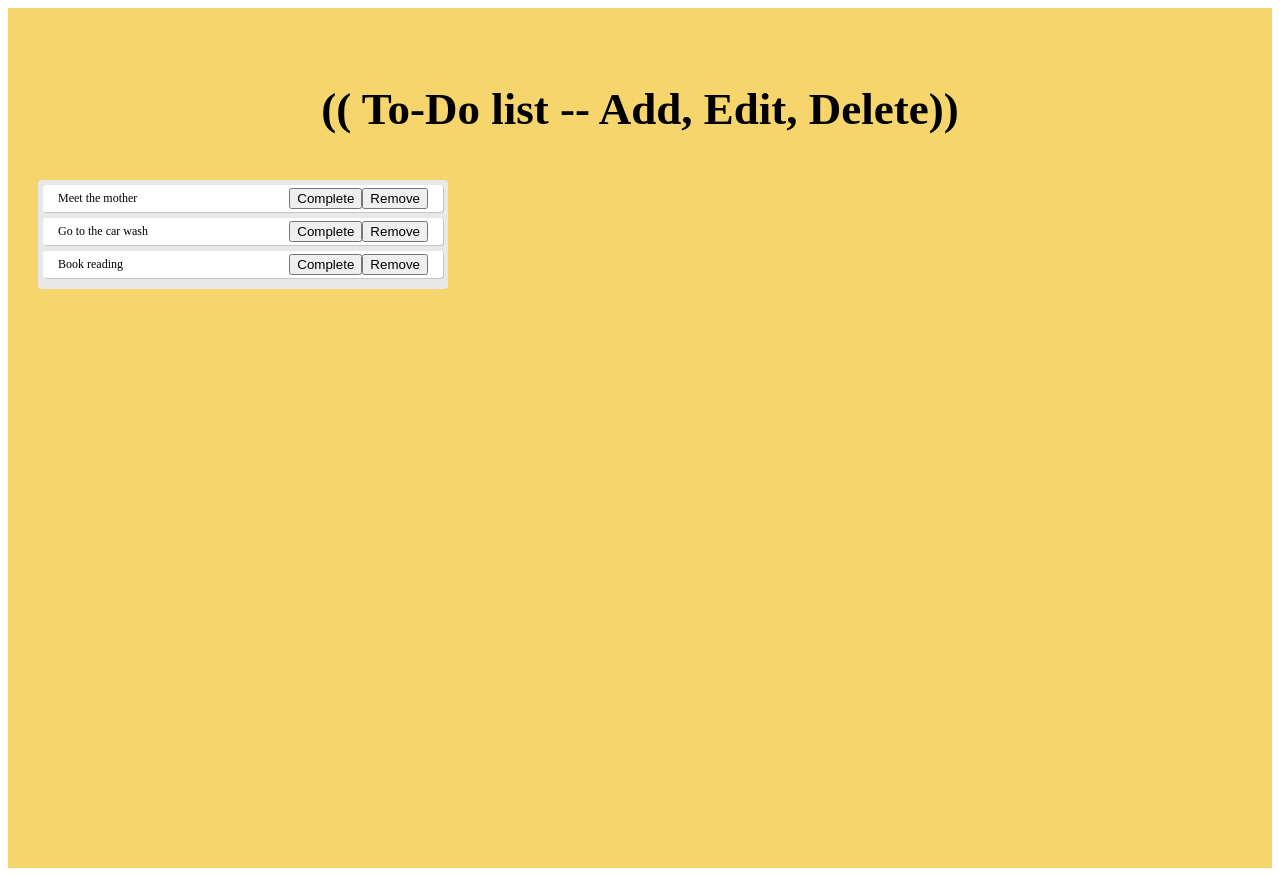
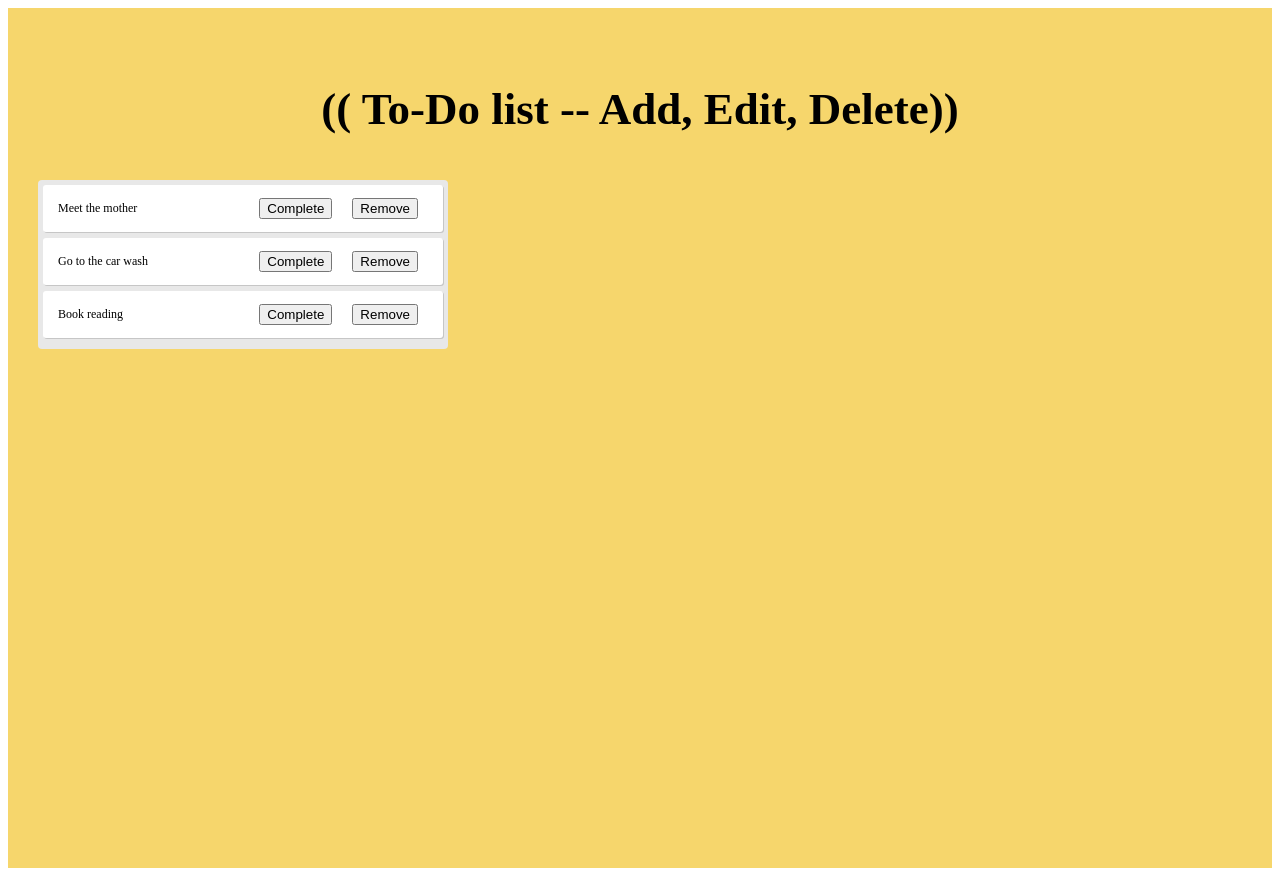
Before and after one commit to ImanPlus/Todo-List, a React (Create React App) app: page / in a window 1280 px wide. Built offline with nearby package versions, Linux system fonts and the light colour scheme.

Commit message:
Add className to buttons

```diff
--- a/src/Component/TodoList.js
+++ b/src/Component/TodoList.js
@@ -8,11 +8,11 @@ export default function TodoList({index, todo, isComplete, toRemove}) {
       </div>
       {console.log('isComplete: ', todo)}
       <div>
-        <button onClick={() => {
+        <button className="button" onClick={() => {
           isComplete(index)
         }}>Complete
         </button>
-        <button onClick={() => {
+        <button className="button" onClick={() => {
           toRemove(index)
         }}>Remove
         </button>
```
